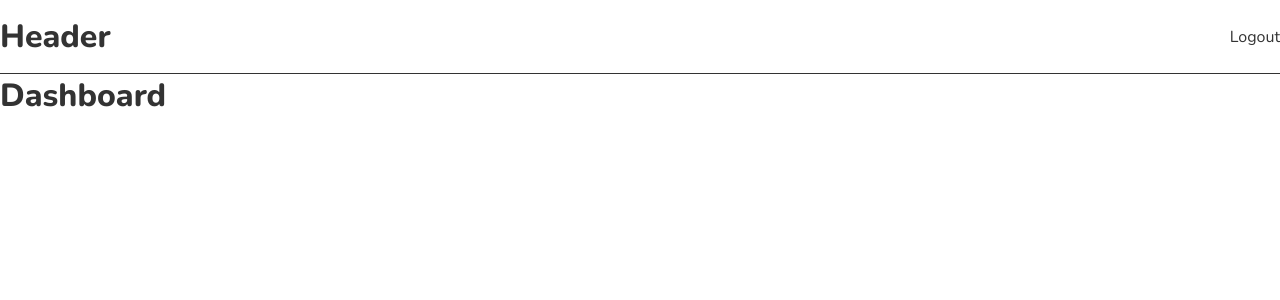
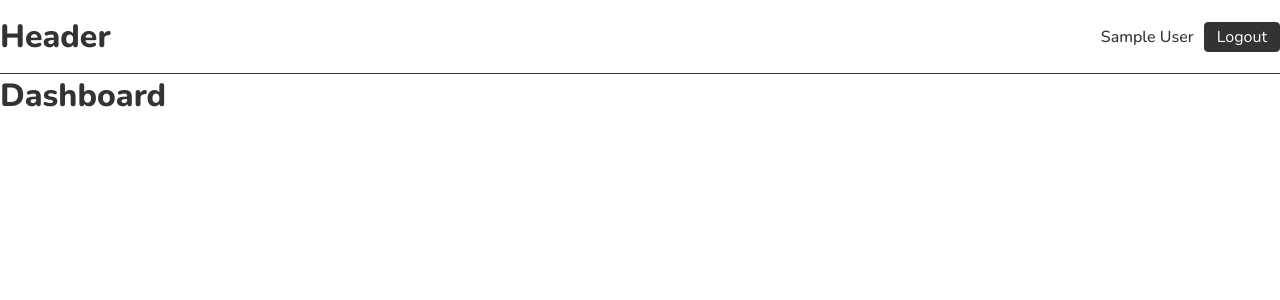
Before and after one commit to DmitriyBartenev/GoalTracker, a React (Create React App) app in the folder frontend/: page / in a window 1280 px wide. Shown: the top 300 px of the page. Built offline with nearby package versions, Linux system fonts and the light colour scheme; sample sign-in values are in the browser's storage.

Commit message:
Added Active Link Styles

```diff
--- a/frontend/src/components/Header/Header.tsx
+++ b/frontend/src/components/Header/Header.tsx
@@ -1,9 +1,9 @@
 import React from 'react';
-import { Link, useNavigate } from 'react-router-dom';
+import { NavLink, useNavigate } from 'react-router-dom';
 import { useAppDispatch, useAppSelector } from '../../app/hooks';
 import { logout, reset } from '../../features/auth/authSlice';
 
-import { StyledHeader, StyledContainer } from './styles';
+import { StyledHeader, StyledContainer, StyledLogout } from './styles';
 
 const Header: React.FC = () => {
 	const navigate = useNavigate();
@@ -21,11 +21,19 @@ const Header: React.FC = () => {
 			<h1>Header</h1>
 			<StyledContainer>
 				{user ? (
-					<span onClick={onLogout}>Logout</span>
+					<>
+						<span>{user.name}</span>
+						<StyledLogout onClick={onLogout}>Logout</StyledLogout>
+					</>
 				) : (
 					<>
-						<Link to="/login">Login</Link>
-						<Link to="/register">Register</Link>
+						<NavLink
+							to="/login"
+							className={(props) => (props.isActive ? 'active' : '')}
+						>
+							Login
+						</NavLink>
+						<NavLink to="/register">Register</NavLink>
 					</>
 				)}
 			</StyledContainer>
--- a/frontend/src/components/Header/styles.ts
+++ b/frontend/src/components/Header/styles.ts
@@ -1,5 +1,5 @@
-import styled from "styled-components";
-import { colors } from "../../styles/colors";
+import styled from 'styled-components';
+import { colors } from '../../styles/colors';
 
 export const StyledHeader = styled.header`
 	width: 100%;
@@ -8,10 +8,37 @@ export const StyledHeader = styled.header`
 	display: flex;
 	align-items: center;
 	justify-content: space-between;
-`
+`;
 
 export const StyledContainer = styled.div`
-    a:last-child{
+	span {
+		font-size: 16px;
+		font-weight: 500;
+		margin-right: 10px;
+	}
+	a {
+		border-bottom: solid 1px transparent;
+		transition: border 0.4s;
+	}
+	a:last-child {
 		margin-left: 10px;
 	}
-`
+	.active {
+		border-color: ${colors.black};
+	}
+`;
+
+export const StyledLogout = styled.button`
+	padding: 3px 12px;
+	background-color: ${colors.black};
+	color: ${colors.white};
+	border: solid 1px ${colors.black};
+	font-size: 16px;
+	border-radius: 4px;
+	cursor: pointer;
+	transition: 0.3s;
+	:hover {
+		color: ${colors.black};
+		background-color: ${colors.white};
+	}
+`;
--- a/frontend/src/components/Spinner/index.tsx
+++ b/frontend/src/components/Spinner/index.tsx
@@ -6,7 +6,7 @@ const SpinnerAnimation = keyframes`
 `;
 
 const StyledSpinner = styled.div`
-	display: inline-block;
+	margin: 0 auto;
 	width: 20px;
 	height: 20px;
 	border-radius: 50%;
```
Lines whose indentation alone changed are shown as unchanged.
